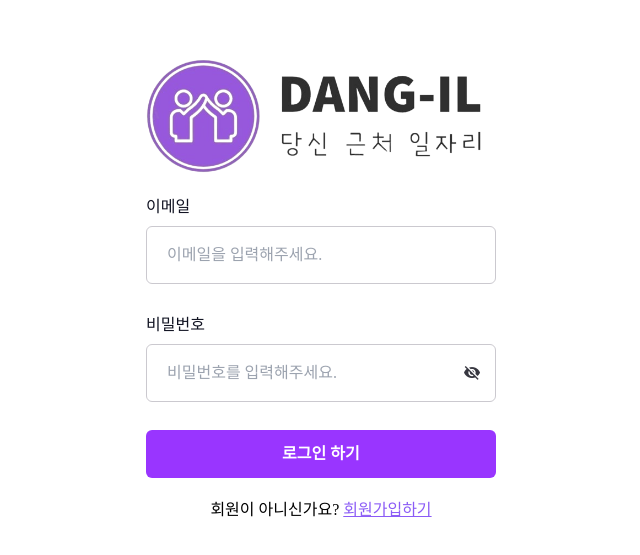
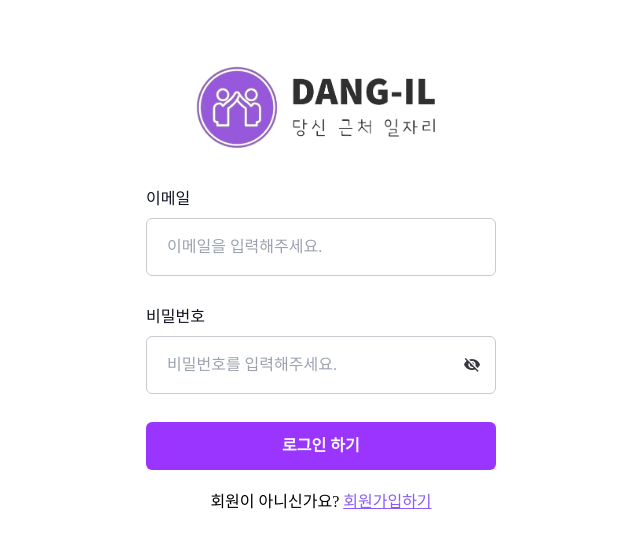
Before and after one commit to 12-Pair-Programming/Dang-il, a Next.js app: page /login in a window 1280 px wide. Shown: the part 111-666 px from the top of the page, without its empty margins (319-959 px from the left). Built offline with nearby package versions, Linux system fonts and the light colour scheme; a web font is replaced by a local one.

Commit message:
fix: 로그인 로고 크기 수정

```diff
--- a/features/Login/LoginBody.tsx
+++ b/features/Login/LoginBody.tsx
@@ -24,10 +24,10 @@ export default function LoginBody() {
   return (
     <div className="w-full flex items-center justify-center bg-white z-modal">
       <div>
-        <div className="flex items-center justify-center mb-2">
+        <div className="flex items-center justify-center mb-7">
           <Image
-            width={350}
-            height={50}
+            width={250}
+            height={30}
             alt="큰 메인 로고"
             src={'/images/logo.png'}
           />
```
